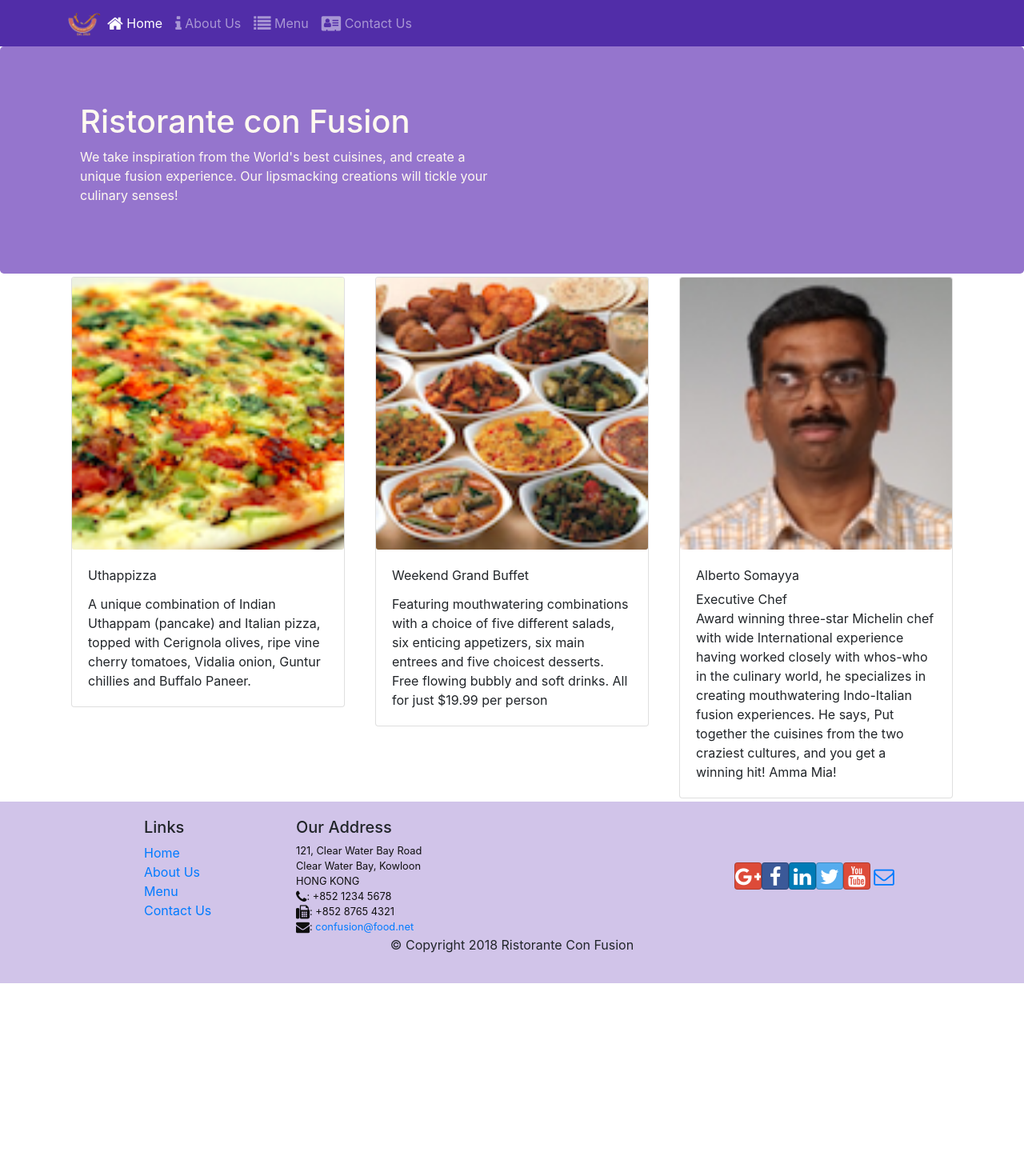
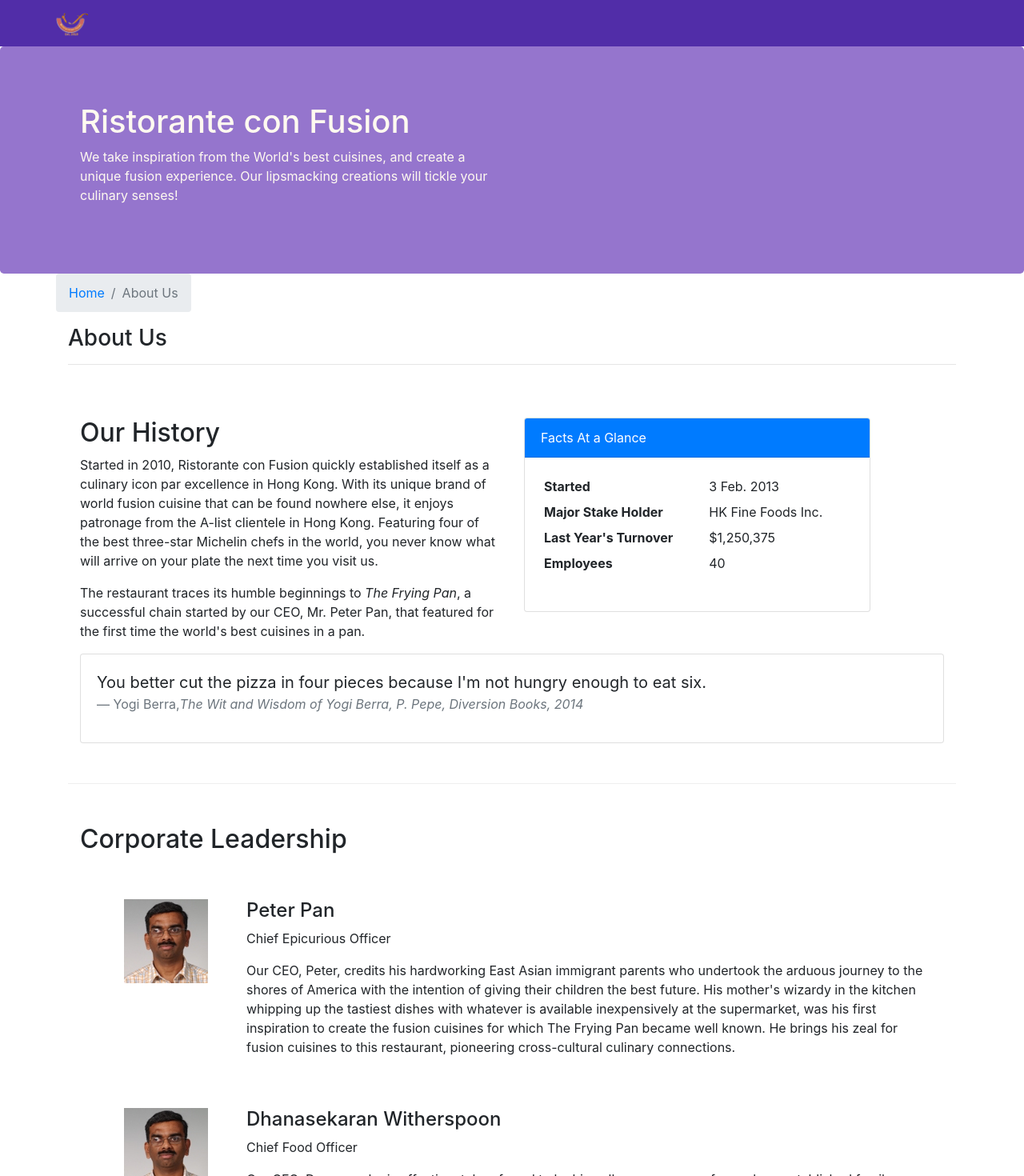
Before and after one commit to Ra1782/Restuarant-website, a React (Create React App) app: page /aboutus in a window 1280 px wide. Before the commit this address led to /home. Shown: the top 1470 px of the page at 80% size. Before the commit the page ends 1229 px from the top, so only its background shows below. Built offline with nearby package versions, Linux system fonts and the light colour scheme.

Commit message:
Assignment-2

```diff
--- /dev/null
+++ b/src/components/AboutComponent.js
@@ -0,0 +1,94 @@
+import React from 'react';
+import { Breadcrumb, BreadcrumbItem, Card, CardBody, CardHeader, Media } from 'reactstrap';
+import { Link } from 'react-router-dom';
+
+function About(props) {
+
+    const RenderLeader = ({leader}) => {
+        return(
+            <div key={leader.id} className="col-12 mt-5">
+                <Media tag="li">
+                  <Media left middle>
+                      <Media object src={leader.image} alt={leader.name} />
+                  </Media>
+                  <Media body className="ml-5">
+                    <Media heading>{leader.name}</Media>
+                    <p>{leader.designation}</p>
+                    <p>{leader.description}</p>
+                  </Media>
+                </Media>
+            </div>
+        );
+    }
+
+    const leaders = props.leaders.map((leader) => {
+        return (
+            <RenderLeader leader={leader} />
+        );
+    });
+
+    return(
+        <div className="container">
+            <div className="row">
+                <Breadcrumb>
+                    <BreadcrumbItem><Link to="/home">Home</Link></BreadcrumbItem>
+                    <BreadcrumbItem active>About Us</BreadcrumbItem>
+                </Breadcrumb>
+                <div className="col-12">
+                    <h3>About Us</h3>
+                    <hr />
+                </div>
+            </div>
+            <div className="row row-content">
+                <div className="col-12 col-md-6">
+                    <h2>Our History</h2>
+                    <p>Started in 2010, Ristorante con Fusion quickly established itself as a culinary icon par excellence in Hong Kong. With its unique brand of world fusion cuisine that can be found nowhere else, it enjoys patronage from the A-list clientele in Hong Kong.  Featuring four of the best three-star Michelin chefs in the world, you never know what will arrive on your plate the next time you visit us.</p>
+                    <p>The restaurant traces its humble beginnings to <em>The Frying Pan</em>, a successful chain started by our CEO, Mr. Peter Pan, that featured for the first time the world's best cuisines in a pan.</p>
+                </div>
+                <div className="col-12 col-md-5">
+                    <Card>
+                        <CardHeader className="bg-primary text-white">Facts At a Glance</CardHeader>
+                        <CardBody>
+                            <dl className="row p-1">
+                                <dt className="col-6">Started</dt>
+                                <dd className="col-6">3 Feb. 2013</dd>
+                                <dt className="col-6">Major Stake Holder</dt>
+                                <dd className="col-6">HK Fine Foods Inc.</dd>
+                                <dt className="col-6">Last Year's Turnover</dt>
+                                <dd className="col-6">$1,250,375</dd>
+                                <dt className="col-6">Employees</dt>
+                                <dd className="col-6">40</dd>
+                            </dl>
+                        </CardBody>
+                    </Card>
+                </div>
+                <div className="col-12">
+                    <Card>
+                        <CardBody className="bg-faded">
+                            <blockquote className="blockquote">
+                                <p className="mb-0">You better cut the pizza in four pieces because
+                                    I'm not hungry enough to eat six.</p>
+                                <footer className="blockquote-footer">Yogi Berra,
+                                <cite title="Source Title">The Wit and Wisdom of Yogi Berra,
+                                    P. Pepe, Diversion Books, 2014</cite>
+                                </footer>
+                            </blockquote>
+                        </CardBody>
+                    </Card>
+                </div>
+            </div>
+            <div className="row row-content">
+                <div className="col-12">
+                    <h2>Corporate Leadership</h2>
+                </div>
+                <div className="col-12">
+                    <Media list>
+                        {leaders}
+                    </Media>
+                </div>
+            </div>
+        </div>
+    );
+}
+
+export default About;
--- a/src/components/HeaderComponent.js
+++ b/src/components/HeaderComponent.js
@@ -19,12 +19,12 @@
     render() {
         return(
             <div>
-                <Navbar dark expand="md">
+                <Navbar dark expand="xs">
                     <div className="container">
                         <NavbarToggler className="toggler m-2" onClick={this.toggleNav}/>
                         <NavbarBrand className="mr-auto" href="/"><img src='assets/images/logo.png' height="30" width="41" alt='Ristorante Con Fusion' /></NavbarBrand>
-                        <Collapse isOpen={this.state.isNavOpen} navbar>
-                            <Nav navbar>
+                        <Collapse isOpen={this.state.isNavOpen}>
+                            <Nav>
                             <NavItem>
                                 <NavLink className="nav-link"  to='/home'><span className="fa fa-home fa-lg"></span> Home</NavLink>
                             </NavItem>
--- a/src/components/MainComponent.js
+++ b/src/components/MainComponent.js
@@ -9,6 +9,7 @@
 import Footer from './FooterComponent';
 import Home from './HomeComponent';
 import Contact from './ContactComponent';
+import About from './AboutComponent';
 import { Switch, Route, Redirect } from 'react-router-dom';
 
 class Main extends Component{
@@ -48,6 +49,7 @@
             <Route exact path="/menu" component={() => <Menu dishes={this.state.dishes}/>}/>
             <Route path="/menu/:dishId" component={DishWithId} />
             <Route exact path="/contactus" component={Contact} />
+            <Route exact path="/aboutus" component={() => <About leaders={this.state.leaders} />} />
             <Redirect to="/home"/>
         </Switch>
         <Footer />
```
